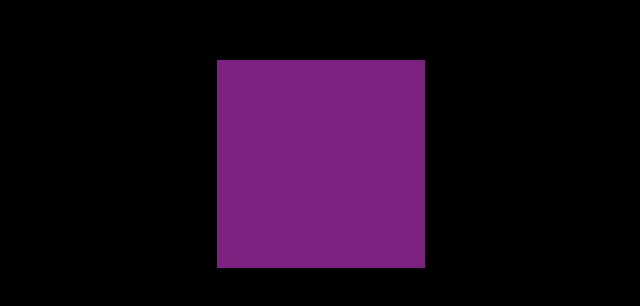
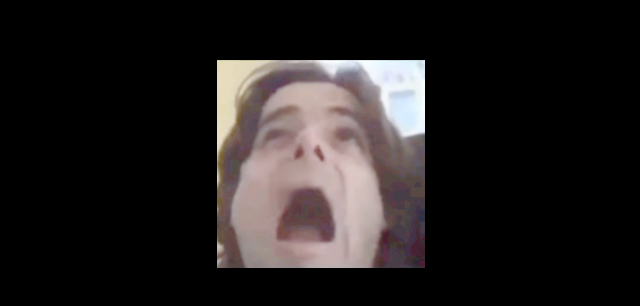
Before and after one commit to jeandv/my-threejs-journey, a website built with Vite: page 07-fullscreen-and-resizing/src/index.html in a window 1280 px wide. Shown: the part 236-542 px from the top of the page, without its empty margins (319-959 px from the left). Built offline with nearby package versions, Linux system fonts and the light colour scheme.

Commit message:
[CHAPTER-01-CLASS-07] fullscreen and resizing

```diff
--- a/07-fullscreen-and-resizing/src/script.js
+++ b/07-fullscreen-and-resizing/src/script.js
@@ -14,7 +14,9 @@ const scene = new THREE.Scene()
  * Object
  */
 const geometry = new THREE.BoxGeometry(1, 1, 1, 1);
-const material = new THREE.MeshBasicMaterial({ color: 0x7d2181 })
+const textureLoader = new THREE.TextureLoader();
+const texture = textureLoader.load('/textures/dross.jpg');
+const material = new THREE.MeshBasicMaterial({ map: texture });
 const mesh = new THREE.Mesh(geometry, material)
 scene.add(mesh)
 
```
Also changed, not shown: 07-fullscreen-and-resizing/dist/assets/index-CnQ5sUf4.js (added), 07-fullscreen-and-resizing/dist/assets/index-GnIBsyA7.js (deleted), 07-fullscreen-and-resizing/dist/index.html, 07-fullscreen-and-resizing/src/textures/dross.jpg (added), 2 other files.
